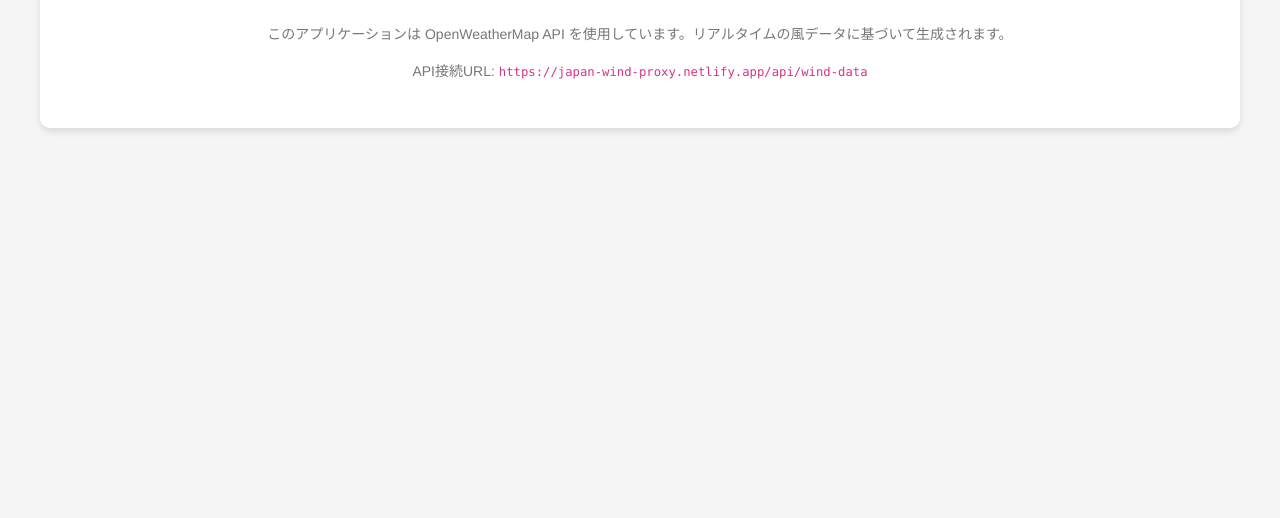
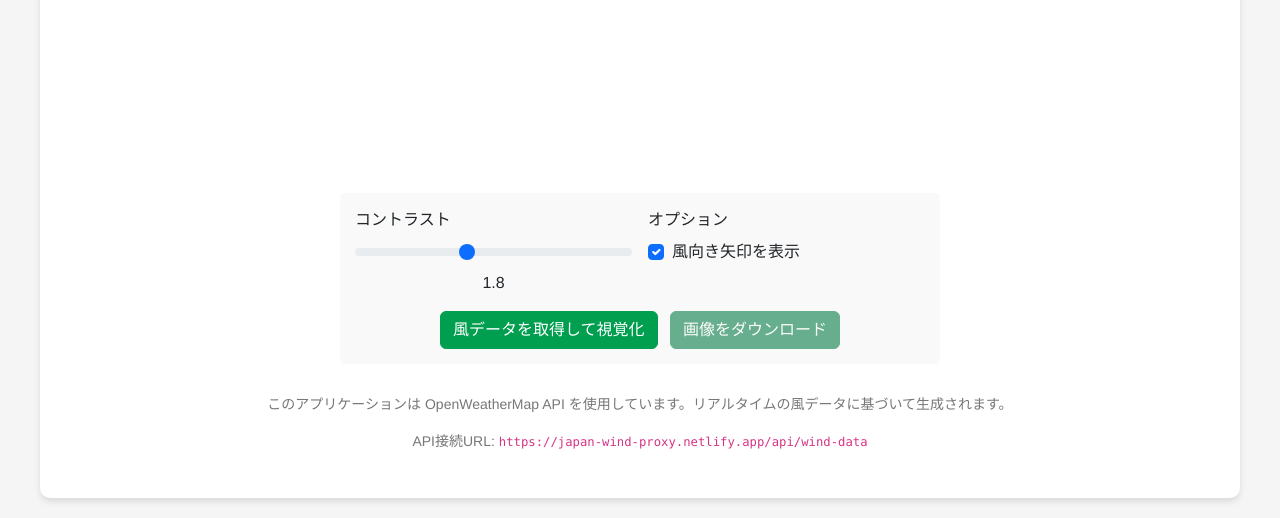
Before and after one commit to s-ame/japan-wind-visualization, a plain HTML site: page index.html in a window 1280 px wide. Shown: the part 702-1220 px from the top of the page. Before the commit the page ends 850 px from the top, so only its background shows below. Drawn offline with nearby package versions, Linux system fonts and the light colour scheme; no server answers.

Commit message:
Update index.html

```diff
--- a/index.html
+++ b/index.html
@@ -28,7 +28,7 @@
         .overlay-container {
             width: 100%;
             max-width: 600px;
-            margin: 0 auto 30px;
+            margin: 0 auto;
             position: relative;
             /* 縦横比を2:1に固定するための設定 */
             aspect-ratio: 2 / 1;
@@ -51,6 +51,11 @@
             top: 0; /* 上辺揃え */
             left: 0;
             z-index: 2; /* 上層に配置 */
+        }
+        /* 操作部分のスタイル - オーバーレイコンテナの下に配置 */
+        .controls-container {
+            margin-top: 350px; /* オーバーレイコンテナの高さより大きい値 */
+            padding-top: 30px;
         }
         .controls {
             margin: 20px auto;
@@ -135,6 +140,8 @@
             <img src="fuha-logo.png" alt="Fuhaロゴ" id="logoImage">
         </div>
 
+        <!-- 操作部分を下に移動 -->
+        <div class="controls-container">
             <div class="controls">
                 <div class="row g-3">
                     <div class="col-md-6">
@@ -181,6 +188,7 @@
                             <!-- 風データがここに動的に挿入されます -->
                         </tbody>
                     </table>
+                </div>
             </div>
         </div>
 
```
Lines whose indentation alone changed are shown as unchanged.
